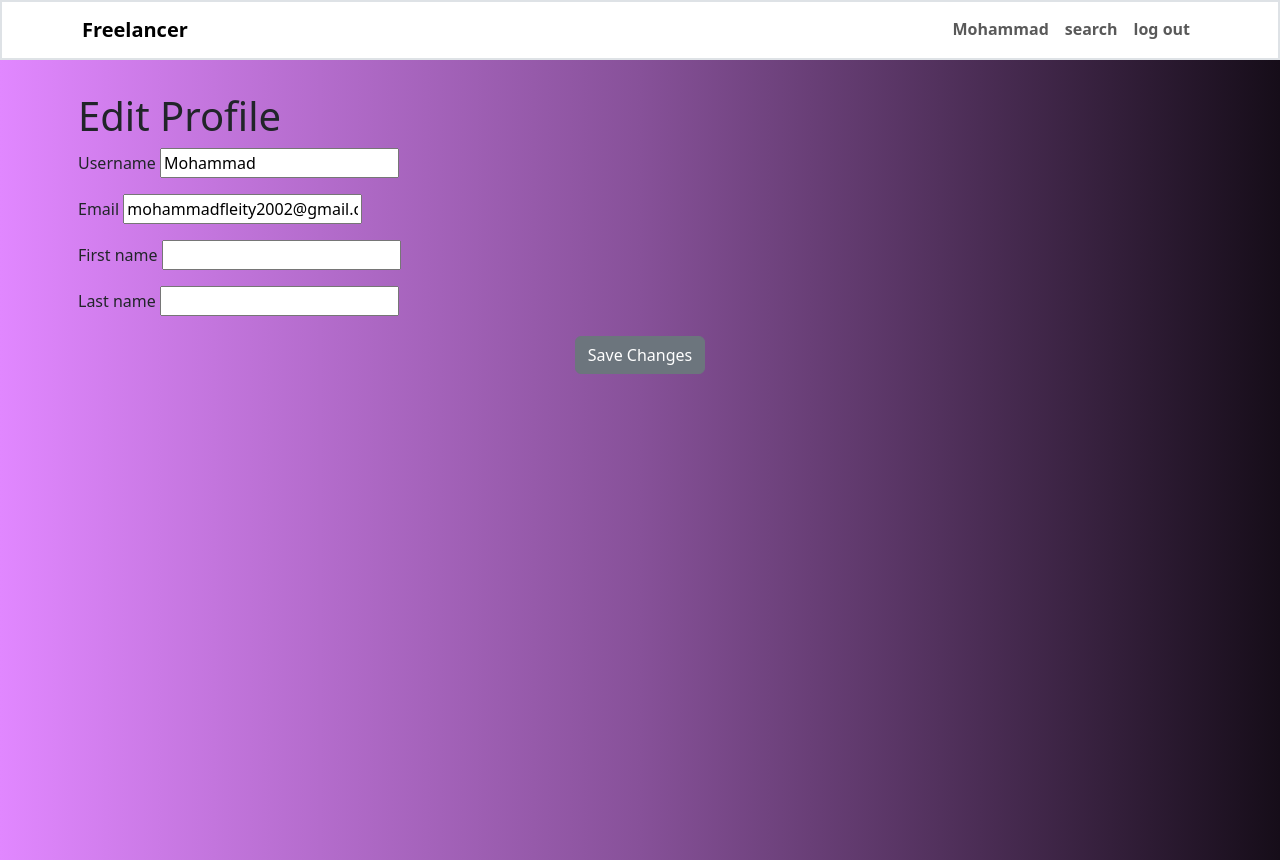
After one commit to Mohammad-Fleity2002/Freelancer, a Django app: page /user_profile/edit_profile in a window 1280 px wide. The commit adds this page. Run offline with Django 5.2, Linux system fonts and the light colour scheme; a user stored in the database is signed in.

Commit message:
the edit_profile is working but there is still a problem with redirecting the page (the fields are succesfuly updated) working on it

```diff
--- /dev/null
+++ b/Freelancer/user_profile/forms.py
@@ -0,0 +1,7 @@
+from django import forms
+
+class EditProfileForm(forms.Form):
+    username = forms.CharField(max_length=150)
+    email = forms.EmailField()
+    first_name = forms.CharField(max_length=30)
+    last_name = forms.CharField(max_length=30)
--- /dev/null
+++ b/Freelancer/user_profile/templates/user_profile/edit_profile.html
@@ -0,0 +1,56 @@
+{% include "base.html" %}
+
+{% block title %}
+  <title>Edit Profile</title>
+{% endblock title %}
+
+{% block style %}
+  <style>
+    .bg_radial_2 {
+      background: rgb(22, 13, 25);
+      background: linear-gradient(
+        90deg,
+        rgba(22, 13, 25, 1) 0%,
+        rgba(135, 81, 153, 1) 50%,
+        rgba(225, 135, 255, 1) 100%
+      );
+    }
+
+    .bg_radial_2_op {
+      background: rgb(22, 13, 25);
+      background: linear-gradient(
+        270deg,
+        rgba(22, 13, 25, 1) 0%,
+        rgba(135, 81, 153, 1) 50%,
+        rgba(225, 135, 255, 1) 100%
+      );
+    }
+  </style>
+{% endblock style %}
+
+{% block content %}
+<section class="bg_radial_2_op vh-100 pt-4">
+  <div class="container-sm p-2">
+    <h1>Edit Profile</h1>
+    <form method="post">
+      {% csrf_token %}
+      {% if form.errors %}
+        <div class="alert alert-warning alert-dismissible fade show text-danger pt-0 pb-0 ps-5">
+          {% for field in form %}
+            {{ field.errors }}
+          {% endfor %}
+        </div>
+      {% endif %}
+      {% for field in form %}
+        <div class="mb-3">
+          {{ field.label }}
+          {{ field }}
+        </div>
+      {% endfor %}
+      <div class="text-center pt-1 mb-5 pb-1">
+        <button type="submit" class="btn btn-secondary btn-block fa-lg gradient-custom-2 mb-3">Save Changes</button>
+      </div>
+    </form>
+  </div>
+</section>
+{% endblock content %}
--- a/Freelancer/user_profile/urls.py
+++ b/Freelancer/user_profile/urls.py
@@ -5,4 +5,5 @@ app_name = 'user_profile'
 
 urlpatterns = [
     path('', views.view_profile, name='view_profile'),
+    path('edit_profile',views.edit_profile, name='edit_profile'),
 ]
--- a/Freelancer/user_profile/views.py
+++ b/Freelancer/user_profile/views.py
@@ -1,9 +1,33 @@
 from django.shortcuts import render, redirect
 from django.contrib.auth.models import User
-
+from .forms import EditProfileForm
 def view_profile(request):
     if request.user.is_authenticated:
         user = request.user
         return render(request, 'user_profile/view_profile.html', {'user': user})
     else:
         return redirect('/')
+
+def edit_profile(request):
+    user = request.user
+
+    if request.method == 'POST':
+        form = EditProfileForm(request.POST)
+        if form.is_valid():
+            user.username = form.cleaned_data['username']
+            user.email = form.cleaned_data['email']
+            user.first_name = form.cleaned_data['first_name']
+            user.last_name = form.cleaned_data['last_name']
+            # Add other fields as needed
+            user.save()
+            return redirect('/user_profile/view_profile')
+    else:
+        form = EditProfileForm(initial={
+            'username': user.username,
+            'email': user.email,
+            'first_name': user.first_name,
+            'last_name': user.last_name,
+            # Add other fields as needed
+        })
+
+    return render(request, 'user_profile/edit_profile.html', {'form': form})
```
Also changed, not shown: Freelancer/user_profile/templates/user_profile/view_profile.html (+7 -0 lines), Freelancer/db.sqlite3.
